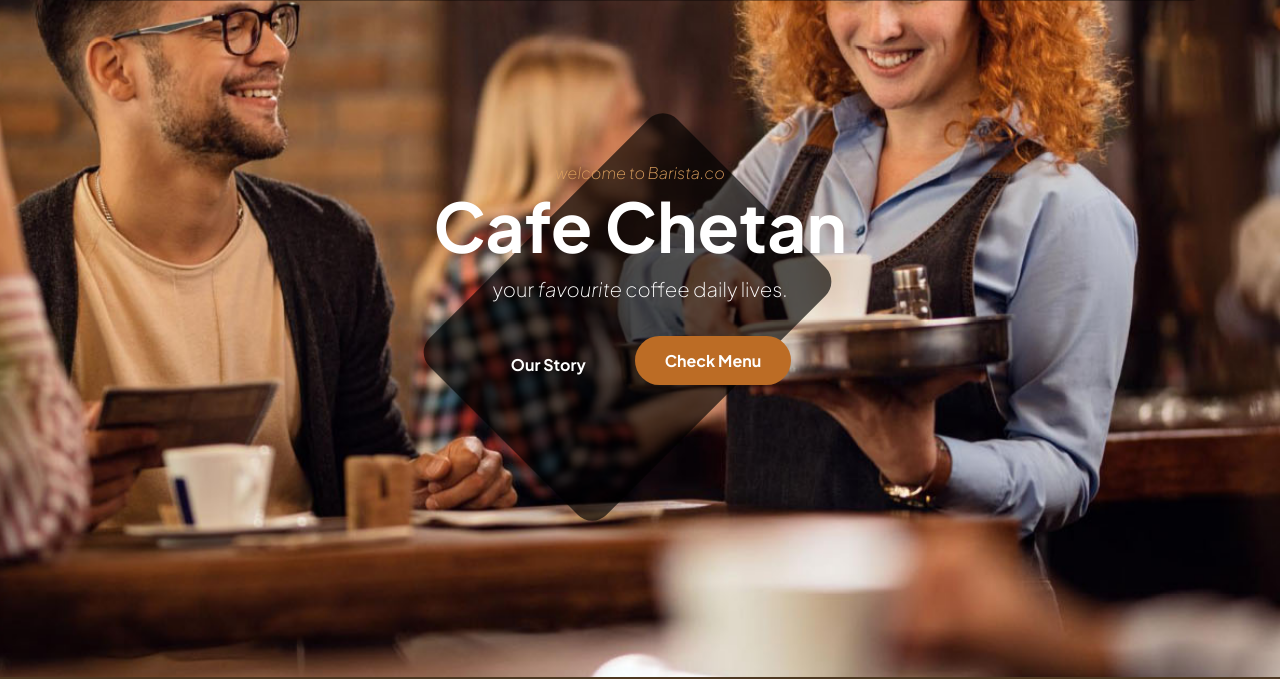
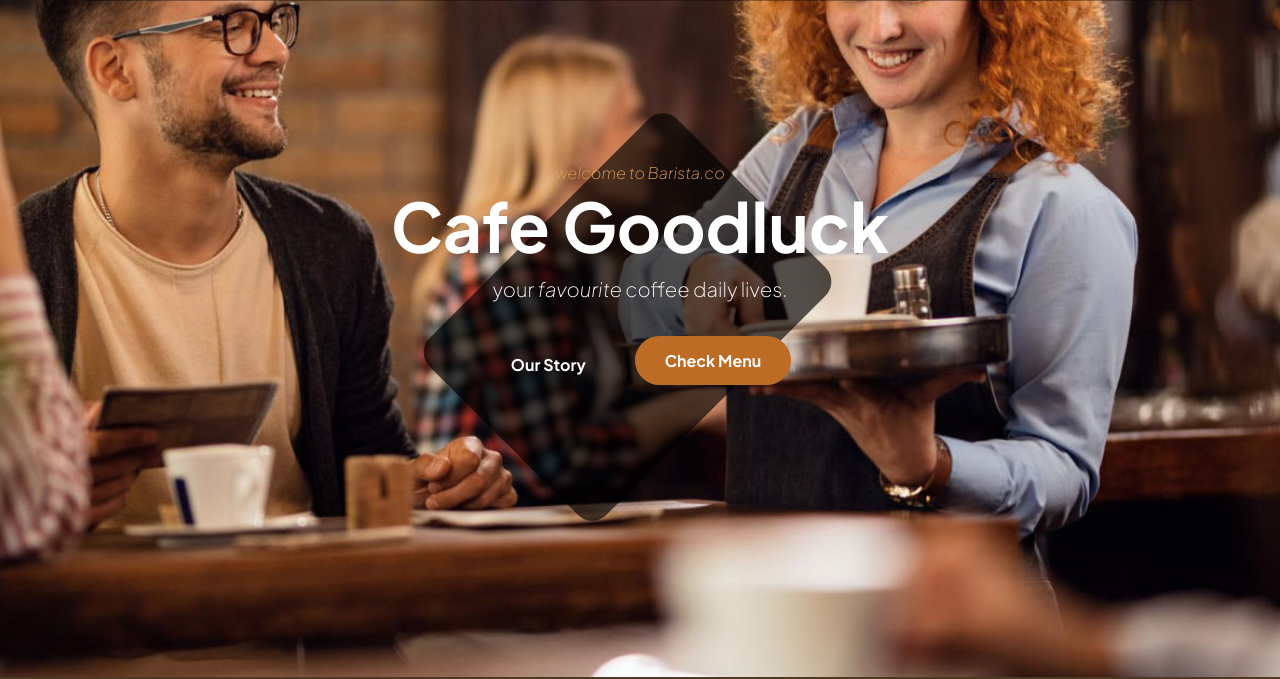
Before and after one commit to mayur018/repo1, a plain HTML site: page index.html in a window 1280 px wide. Shown: the part 123-802 px from the top of the page. Drawn offline with Linux system fonts and the light colour scheme.

Commit message:
Updated index.html

```diff
--- a/index.html
+++ b/index.html
@@ -91,7 +91,7 @@ Bootstrap 5 HTML CSS Template
                             <div class="col-lg-6 col-12 mx-auto">
                                 <em class="small-text">welcome to Barista.co</em>
 
-                                <h1>Cafe Chetan</h1>
+                                <h1>Cafe Goodluck</h1>
 
                                 <p class="text-white mb-4 pb-lg-2">
                                     your <em>favourite</em> coffee daily lives.
```
